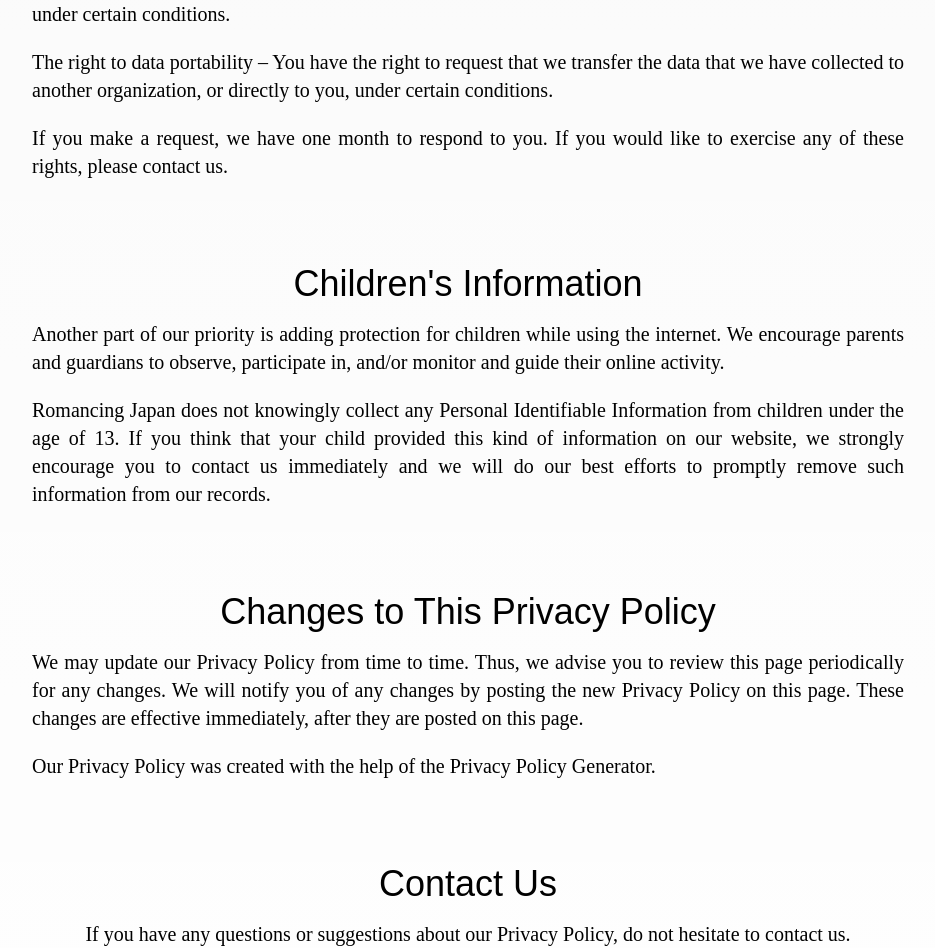
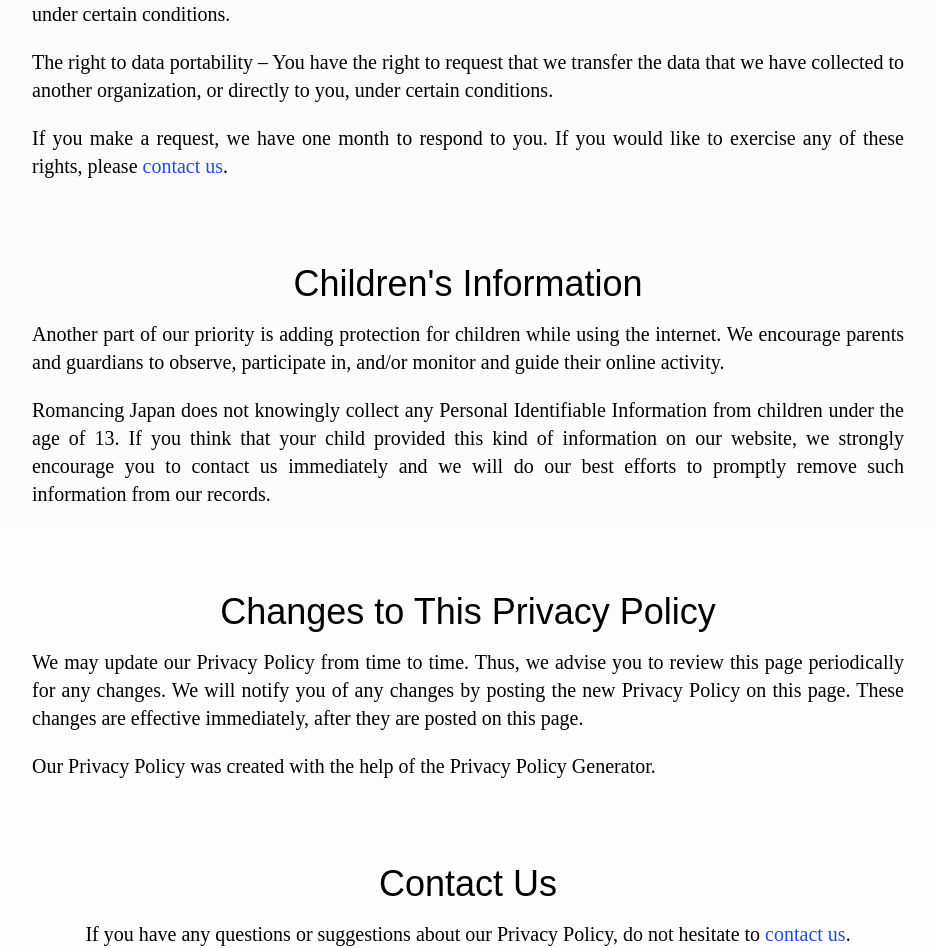
Before and after one commit to jswyndham/blog_romancing-japan, a Next.js app: page /privacyPolicy in a window 1280 px wide. Shown: the part 3268-4216 px from the top of the page, without its empty margins (172-1107 px from the left). Built offline with nearby package versions, Linux system fonts and the light colour scheme; a web font is replaced by a local one.

Commit message:
Add links to privacy policy page

```diff
--- a/app/privacyPolicy/page.tsx
+++ b/app/privacyPolicy/page.tsx
@@ -90,16 +90,16 @@ export default function page() {
           <ul className="mt-2 mb-4">
             <li> - Provide, operate, and maintain our website</li>
             <li className="my-2">
-               - Improve, personalize, and expand our website
+              - Improve, personalize, and expand our website
             </li>
             <li className="my-2">
-               - Understand and analyze how you use our website
+              - Understand and analyze how you use our website
             </li>
             <li className="my-2">
-               - Develop new products, services, features, and functionality
+              - Develop new products, services, features, and functionality
             </li>
             <li className="my-2">
-               - Communicate with you, either directly or through one of our
+              - Communicate with you, either directly or through one of our
               partners, including for customer service, to provide you with
               updates and other information relating to the website, and for
               marketing and promotional purposes
@@ -240,7 +240,11 @@ export default function page() {
           </p>
           <p className="my-5">
             If you make a request, we have one month to respond to you. If you
-            would like to exercise any of these rights, please contact us.
+            would like to exercise any of these rights, please{" "}
+            <Link href={"/contact"}>
+              <span className="text-blue-700">contact us</span>
+            </Link>
+            .
           </p>
         </article>
 
@@ -299,7 +303,11 @@ export default function page() {
 
           <p className="my-2">
             If you have any questions or suggestions about our Privacy Policy,
-            do not hesitate to contact us.
+            do not hesitate to{" "}
+            <Link href={"/contact"}>
+              <span className="text-blue-700">contact us</span>
+            </Link>
+            .
           </p>
         </article>
       </section>
```
